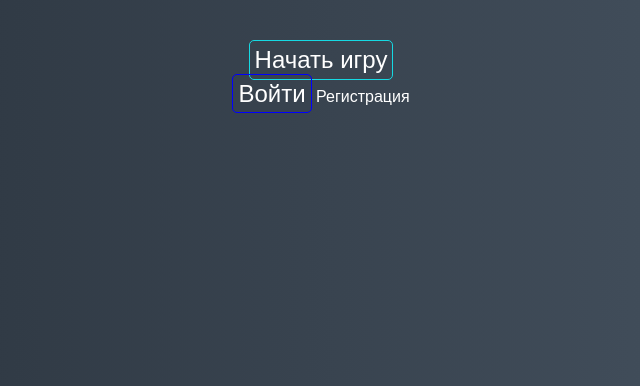
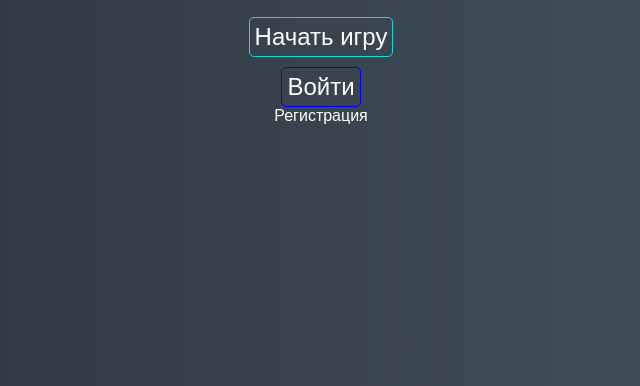
Before and after one commit to mogilevtsevdmitry/js-clicker, a website: page index.html in a window 1280 px wide. Shown: the part 414-800 px from the top of the page, without its empty margins (319-959 px from the left). Drawn offline with nearby package versions, Linux system fonts and the light colour scheme; a web font is replaced by a local one.

Commit message:
1 file modified

```diff
--- a/index.html
+++ b/index.html
@@ -12,7 +12,7 @@
       <h1>Clicker <i class="bi bi-hand-index-thumb"></i>
       </h1></h1>
       <a href="#" id="start" class="start">Начать игру</a>
-      <form ="form-auth">
+      <form class="form-auth">
          <a id="login" href="#" class="login">Войти</a>
           <a id="register" href="#" class="register">Регистрация</a>
       </form>
```
